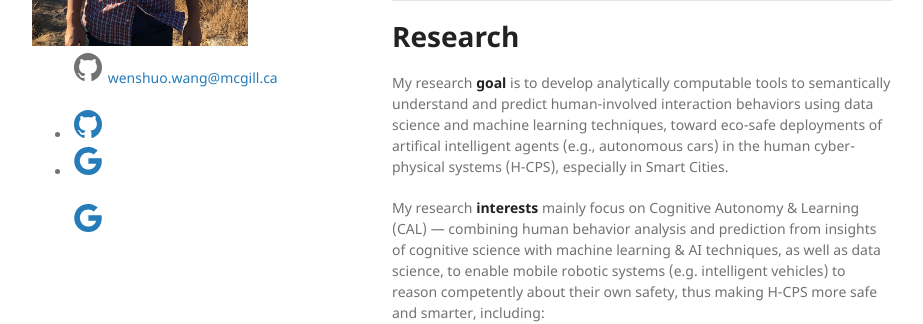
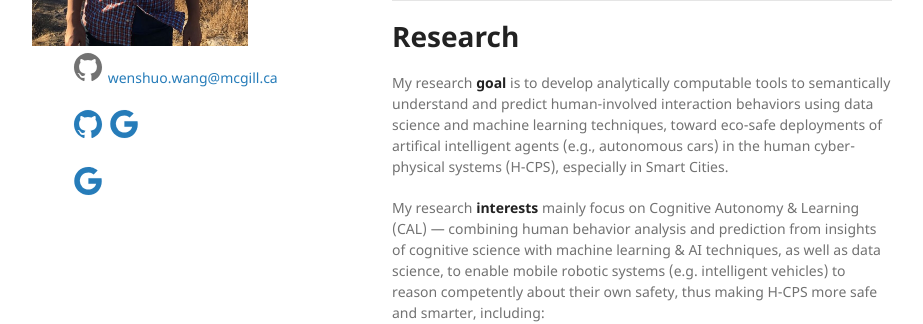
Before and after one commit to wenshuowang/wenshuowang.github.io, a Jekyll site: the page built from index.md, in a window 1280 px wide. Shown: the part 351-675 px from the top of the page, without its empty margins (178-1101 px from the left). Built offline with Jekyll 4.4.1, drawn with Linux system fonts in a browser that asks for light colours; the repository's description, which GitHub fills in, is left out.

Commit message:
Update default.html

```diff
--- a/_layouts/default.html
+++ b/_layouts/default.html
@@ -57,8 +57,8 @@
 
         {% if site.github %}
         <ul class="github">
-          <li><a href="https://github.com/wenshuowang"><ion-icon name="logo-github" size = "large" font-size = 64px></ion-icon></a></li>
-          <li><a href="https://scholar.google.com.hk/citations?user=vQ1dKQwAAAAJ&hl=en"><ion-icon name="logo-google" size = "large" font-size = 64px></ion-icon></a></li>
+          <i><a href="https://github.com/wenshuowang"><ion-icon name="logo-github" size = "large" font-size = 64px></ion-icon></a></i>
+          <i><a href="https://scholar.google.com.hk/citations?user=vQ1dKQwAAAAJ&hl=en"><ion-icon name="logo-google" size = "large" font-size = 64px></ion-icon></a></i>
         </ul>
         {% endif %}
 
```
